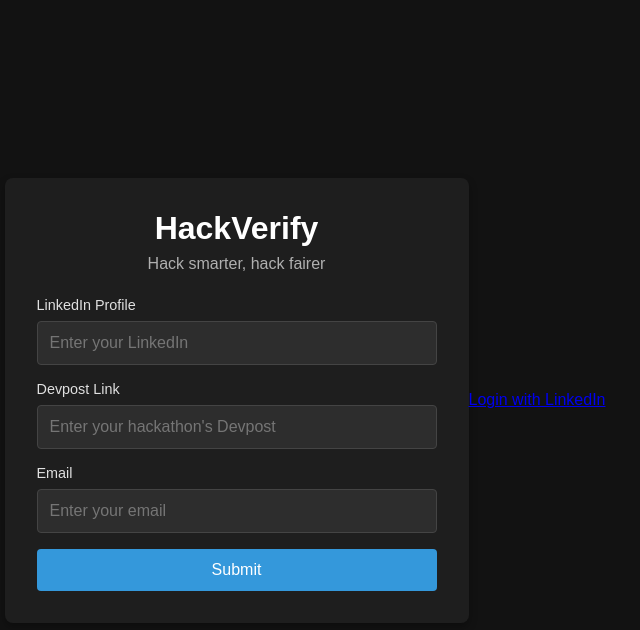
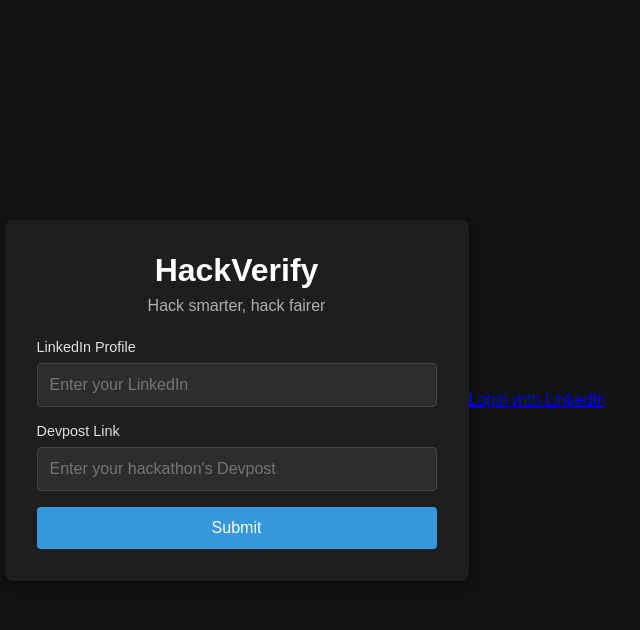
Before and after one commit to isharghura/HackVerify, a Flask app: page / in a window 1280 px wide. Shown: the top 630 px of the page, without its empty margins (335-975 px from the left). Run offline with Flask 3, Linux system fonts and the light colour scheme.

Commit message:
feature: remove email field

```diff
--- a/templates/index.html
+++ b/templates/index.html
@@ -25,10 +25,6 @@
                     <label for="devpost">Devpost Link</label>
                     <input type="text" id="devpost" placeholder="Enter your hackathon's Devpost" required>
                 </div>
-                <div class="form-group">
-                    <label for="email">Email</label>
-                    <input type="email" id="email" placeholder="Enter your email" required>
-                </div>
                 <button type="submit">Submit</button>
             </form>
         </main>
```
